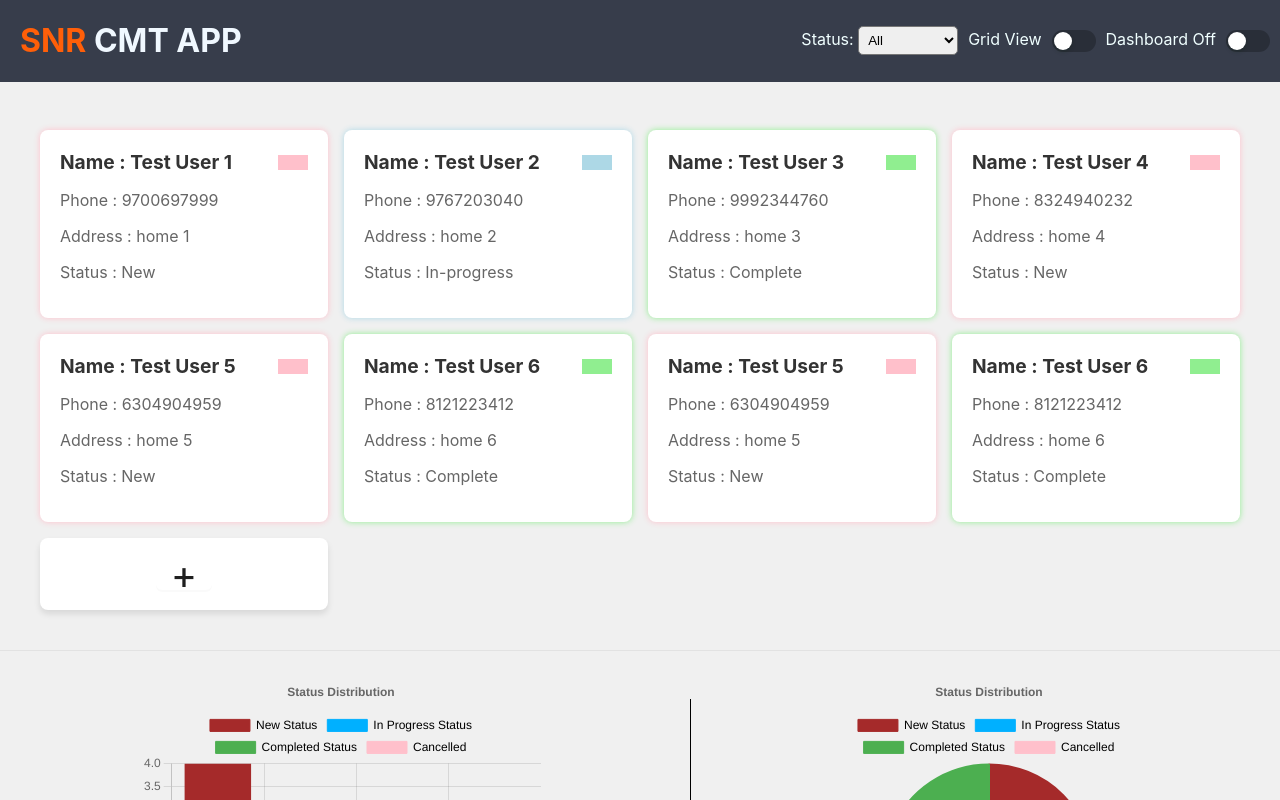
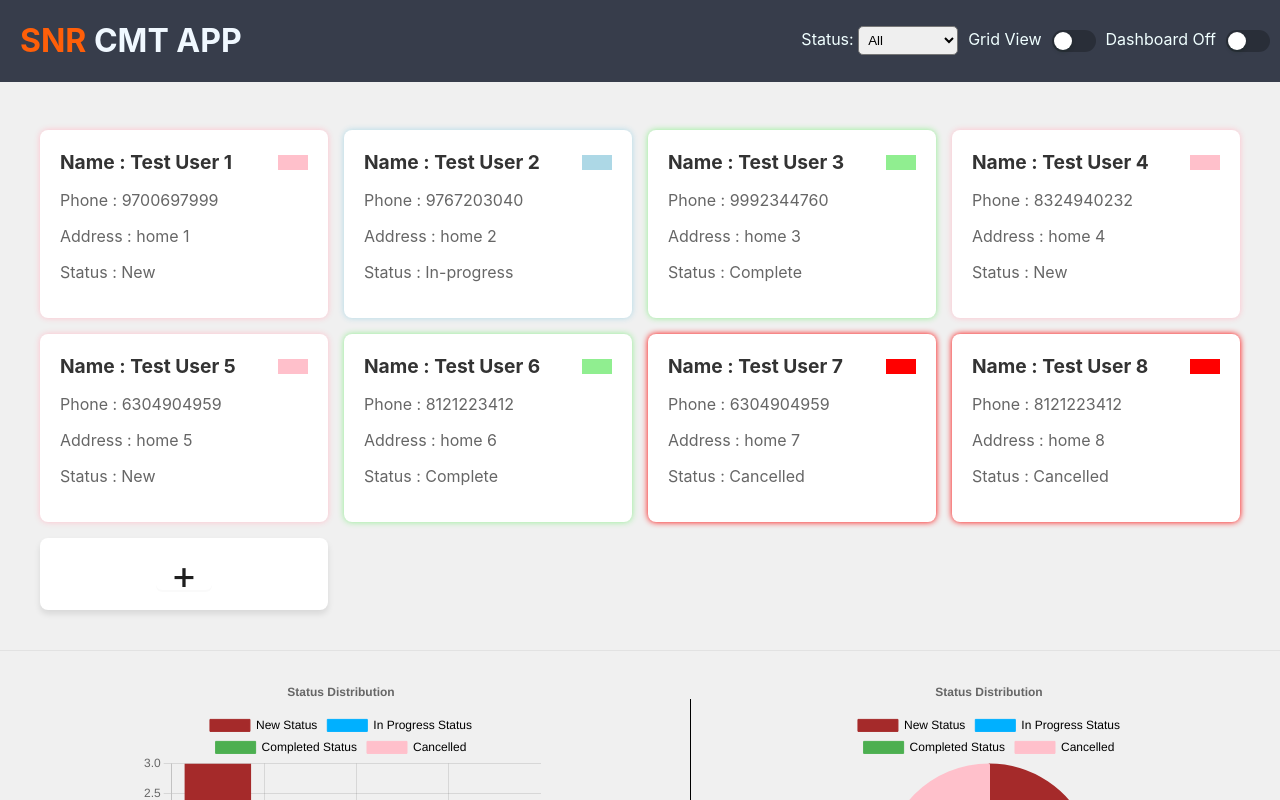
Before and after one commit to snrtrunksoft/snr-css-cmt_app, a React (Create React App) app: page / in a window 1280 px wide. Shown: the top 800 px of the page. Built offline with nearby package versions, Linux system fonts and the light colour scheme.

Commit message:
Fixing test data

```diff
--- a/src/App.js
+++ b/src/App.js
@@ -29,8 +29,8 @@ function App() {
       { id: 4, Name: "Test User 4", Phone:"8324940232", Age:25, Address:'home 4', Status: "New",Comments:["hii4"] },
       { id: 5, Name: "Test User 5", Phone:"6304904959", Age:28, Address:'home 5', Status: "New",Comments:["hii5"] },
       { id: 6, Name: "Test User 6", Phone:"8121223412", Age:35, Address:'home 6', Status: "Complete",Comments:["hii6"] },
-      {id: 7, Name: "Test User 5", Phone:"6304904959", Age:28, Address:'home 5', Status: "New",Comments:["hii5"] },
-      { id: 8, Name: "Test User 6", Phone:"8121223412", Age:35, Address:'home 6', Status: "Complete",Comments:["hii6"] }
+      {id: 7, Name: "Test User 7", Phone:"6304904959", Age:28, Address:'home 7', Status: "Cancelled",Comments:["hii5"] },
+      { id: 8, Name: "Test User 8", Phone:"8121223412", Age:35, Address:'home 8', Status: "Cancelled",Comments:["hii6"] }
   ]);
 
   const [ duplicateData, setDuplicateData ] = useState(data);
```
